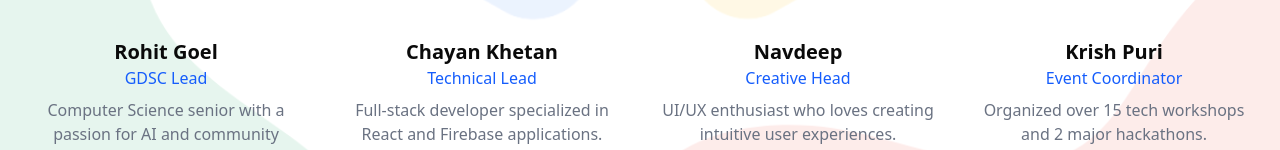
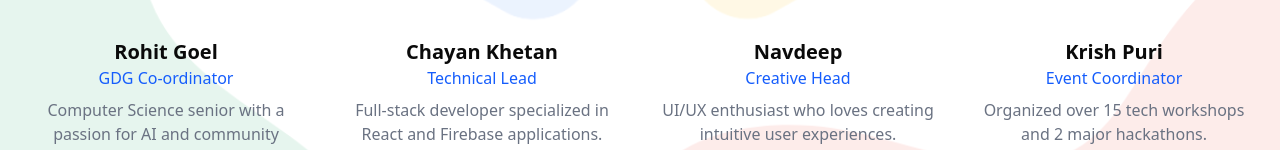
Before and after one commit to GDG-MAIT/Website, a Next.js app: page /about in a window 1280 px wide. Shown: the part 566-716 px from the top of the page. Built offline with nearby package versions, Linux system fonts and the light colour scheme.

Commit message:
Update page.jsx

```diff
--- a/app/about/page.jsx
+++ b/app/about/page.jsx
@@ -4,7 +4,7 @@
   const teamMembers = [
     {
       name: "Rohit Goel",
-      role: "GDSC Lead",
+      role: "GDG Co-ordinator",
       image: "/gdgLogo.png",
       bio: "Computer Science senior with a passion for AI and community building."
     },
```
